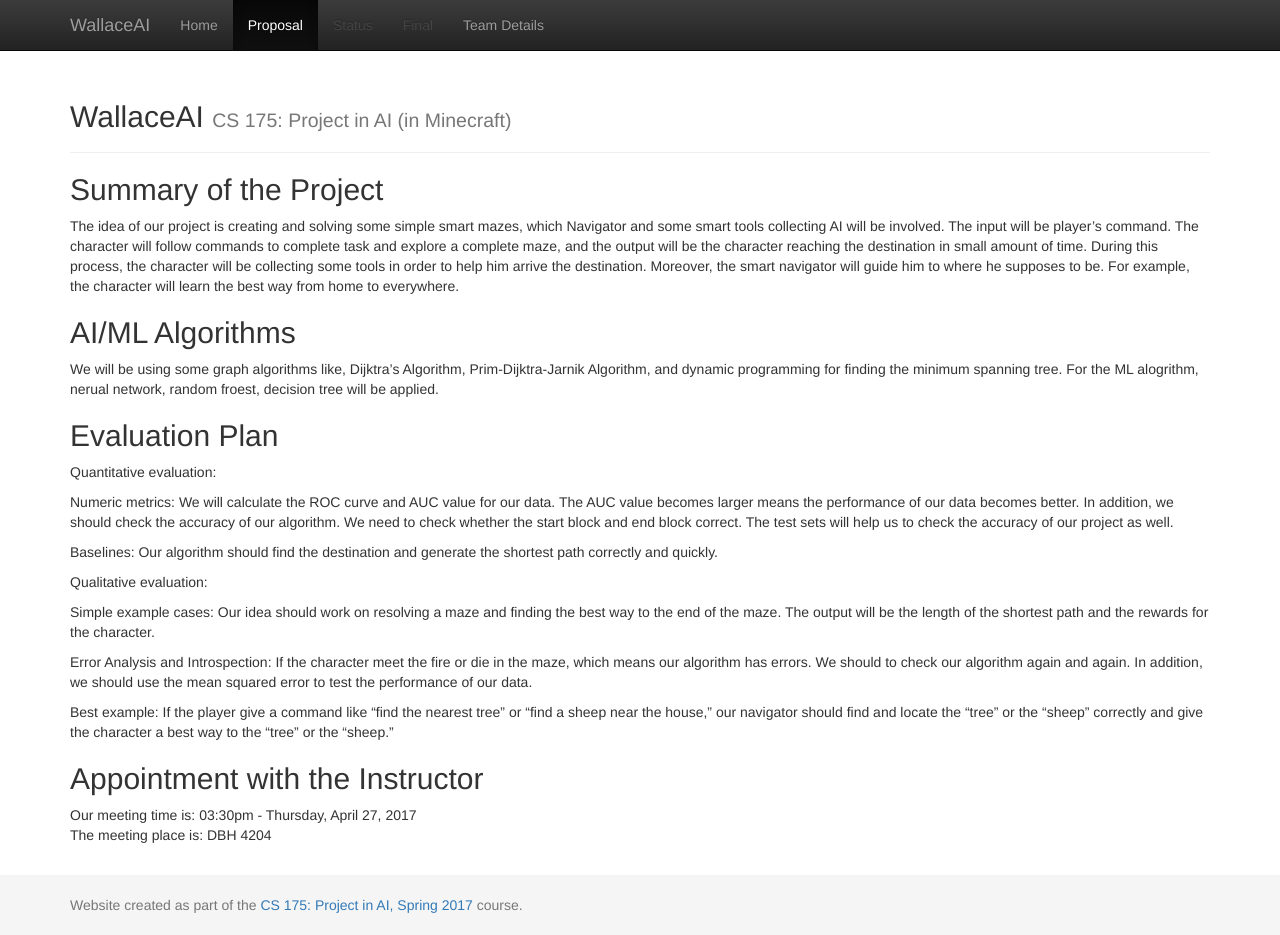
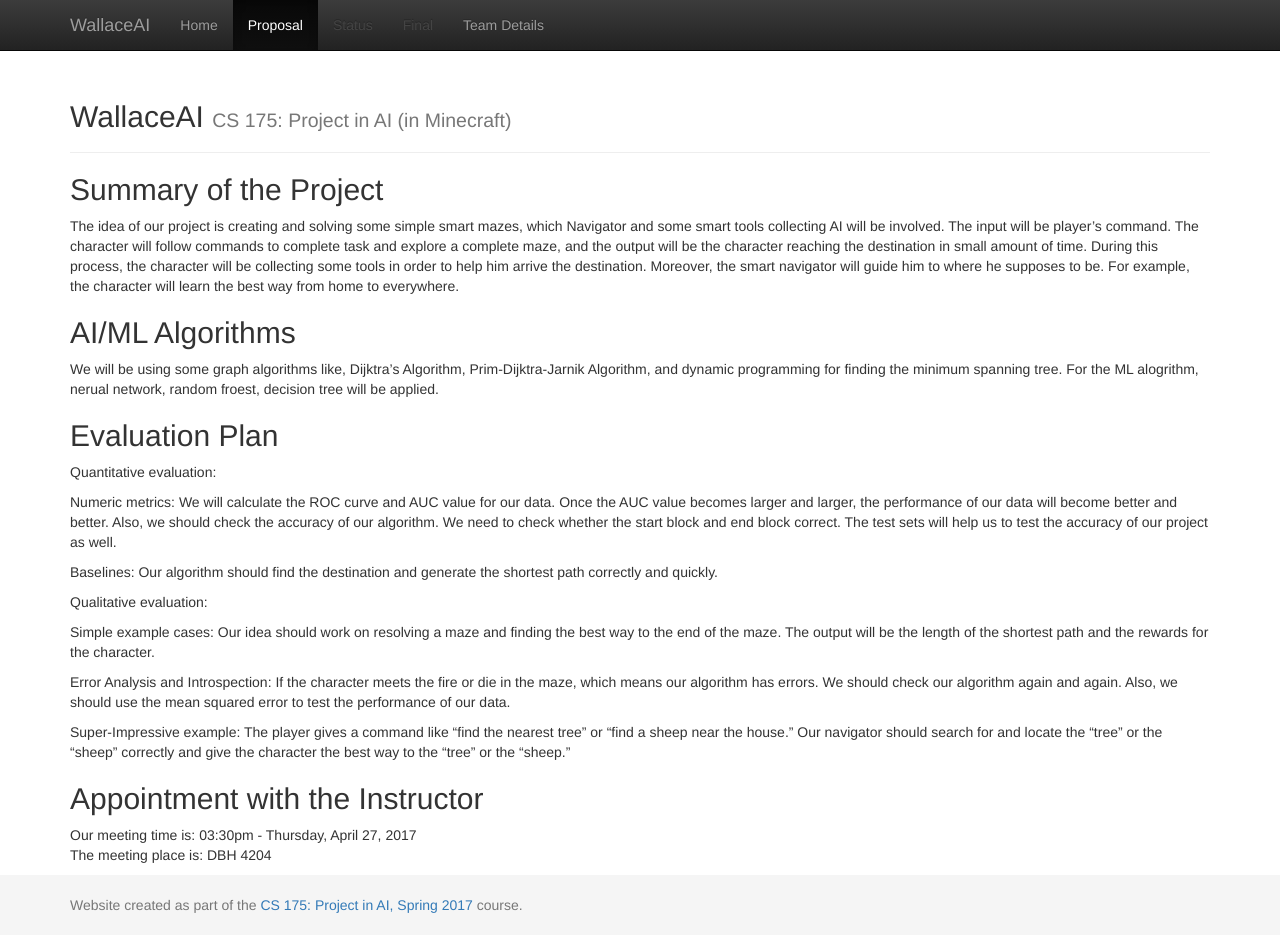
Before and after one commit to rl3740/WallaceAI, a Jekyll site: the page built from docs/proposal.md, in a window 1280 px wide and 935 px high. Built offline with Jekyll 4.4.1, drawn with Linux system fonts in a browser that asks for light colours.

Commit message:
Update proposal.md

```diff
--- a/docs/proposal.md
+++ b/docs/proposal.md
@@ -12,10 +12,9 @@ The idea of our project is creating and solving some simple smart mazes, which N
 We will be using some graph algorithms like, Dijktra's Algorithm, Prim-Dijktra-Jarnik Algorithm, and dynamic programming for finding the minimum spanning tree. For the ML alogrithm, nerual network, random froest, decision tree will be applied.
 
 ## Evaluation Plan
-
 Quantitative evaluation:
 
-Numeric metrics: We will calculate the ROC curve and AUC value for our data. The AUC value becomes larger means the performance of our data becomes better. In addition, we should check the accuracy of our algorithm. We need to check whether the start block and end block correct. The test sets will help us to check the accuracy of our project as well.
+Numeric metrics: We will calculate the ROC curve and AUC value for our data. Once the AUC value becomes larger and larger,  the performance of our data will become better and better. Also, we should check the accuracy of our algorithm. We need to check whether the start block and end block correct. The test sets will help us to test the accuracy of our project as well.
 
 Baselines: Our algorithm should find the destination and generate the shortest path correctly and quickly.
 
@@ -23,9 +22,10 @@ Qualitative evaluation:
 
 Simple example cases: Our idea should work on resolving a maze and finding the best way to the end of the maze. The output will be the length of the shortest path and the rewards for the character.
 
-Error Analysis and Introspection: If the character meet the fire or die in the maze, which means our algorithm has errors. We should to check our algorithm again and again. In addition, we should use the mean squared error to test the performance of our data.
+Error Analysis and Introspection: If the character meets the fire or die in the maze, which means our algorithm has errors. We should check our algorithm again and again. Also, we should use the mean squared error to test the performance of our data.
 
-Best example: If the player give a command like “find the nearest tree” or “find a sheep near the house,” our navigator should find and locate the “tree” or the “sheep” correctly and give the character a best way to the “tree” or the “sheep.”
+Super-Impressive example: The player gives a command like “find the nearest tree” or “find a sheep near the house.” Our navigator should search for and locate the “tree” or the “sheep” correctly and give the character the best way to the “tree” or the “sheep.”
+
 
 
 ## Appointment with the Instructor
```
